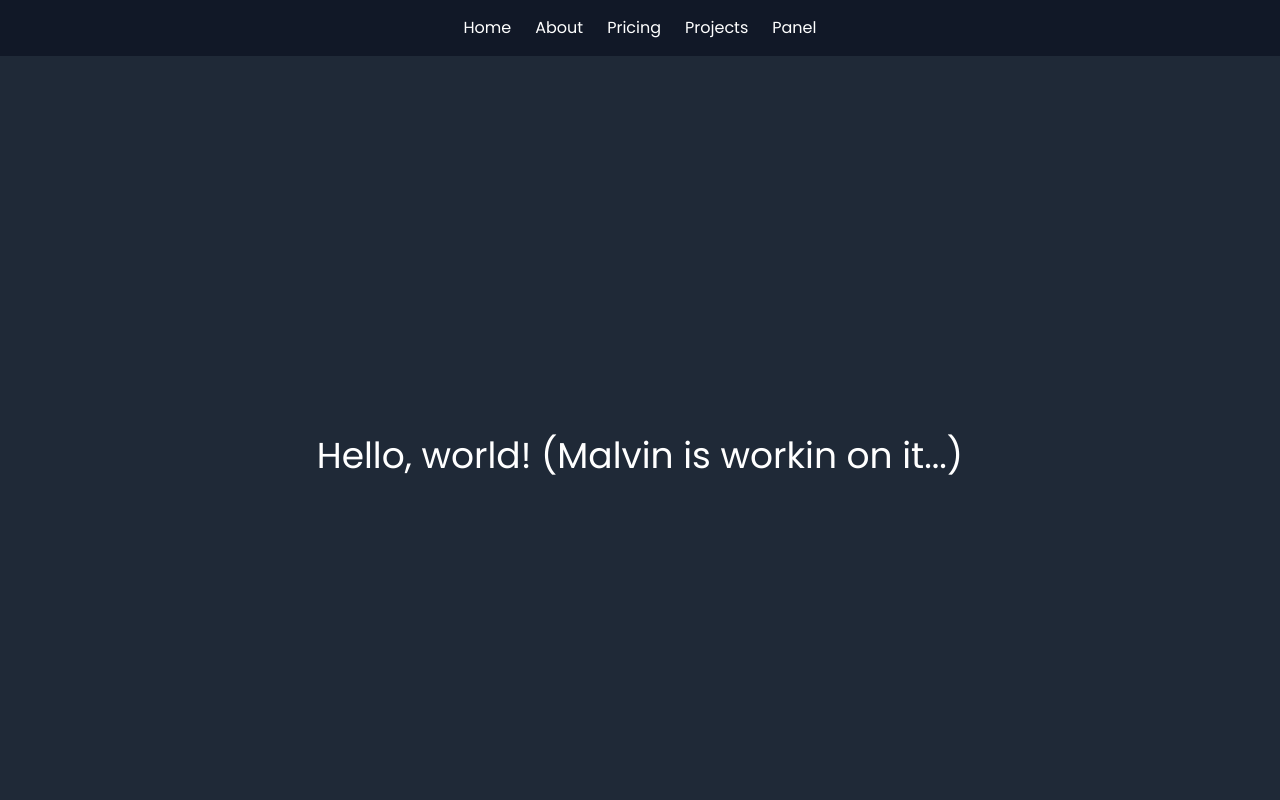
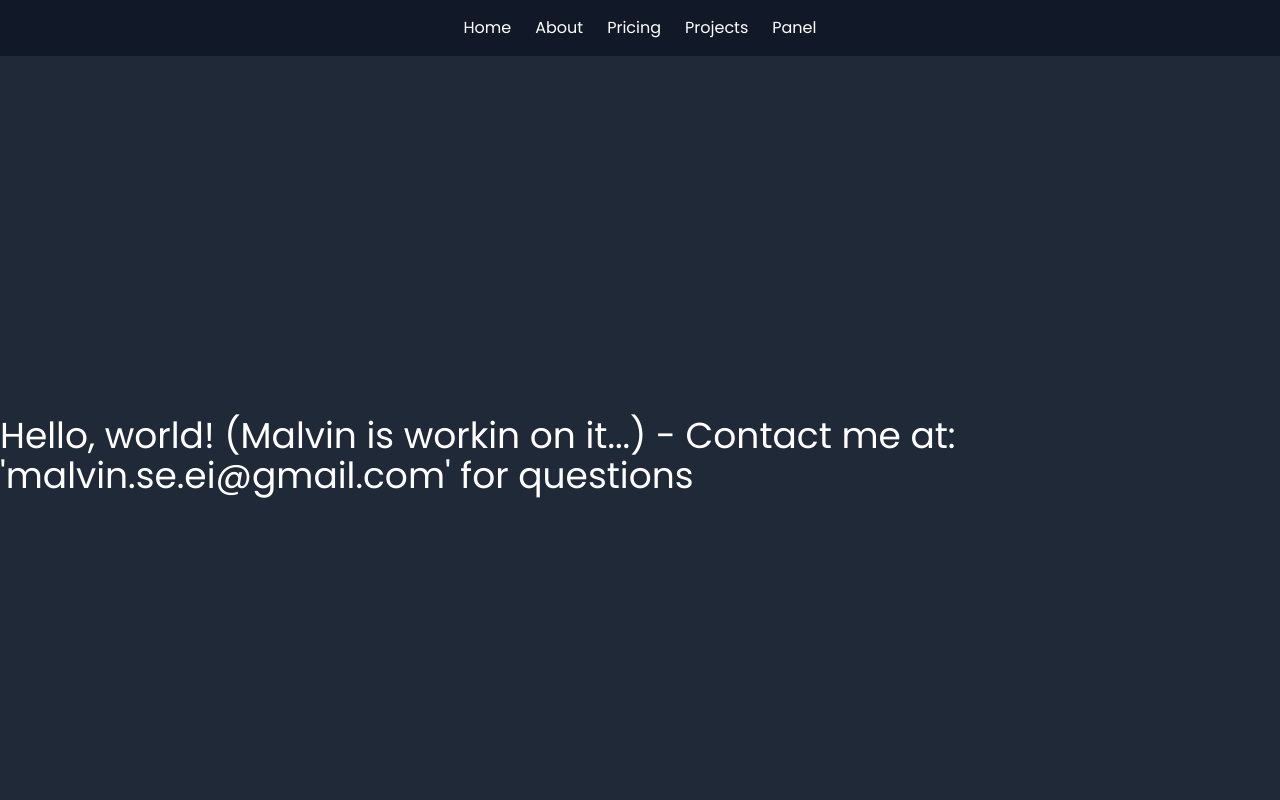
Before and after one commit to malvineikemo/eikemo.dev, a React (Create React App) app: page / in a window 1280 px wide. Shown: the top 800 px of the page. Built offline with nearby package versions, Linux system fonts and the light colour scheme; the HTML template or start-up script is replaced by a standard one.

Commit message:
Changed Home.js information

```diff
--- a/src/pages/Home.js
+++ b/src/pages/Home.js
@@ -24,7 +24,7 @@ function Home() {
       animate="visible"
       variants={textVariant}
     >
-      <h1 className="text-4xl">Hello, world! (Malvin is workin on it...)</h1>
+      <h1 className="text-4xl">Hello, world! (Malvin is workin on it...) - Contact me at: 'malvin.se.ei@gmail.com' for questions</h1>
     </motion.div>
   );
 }
```
